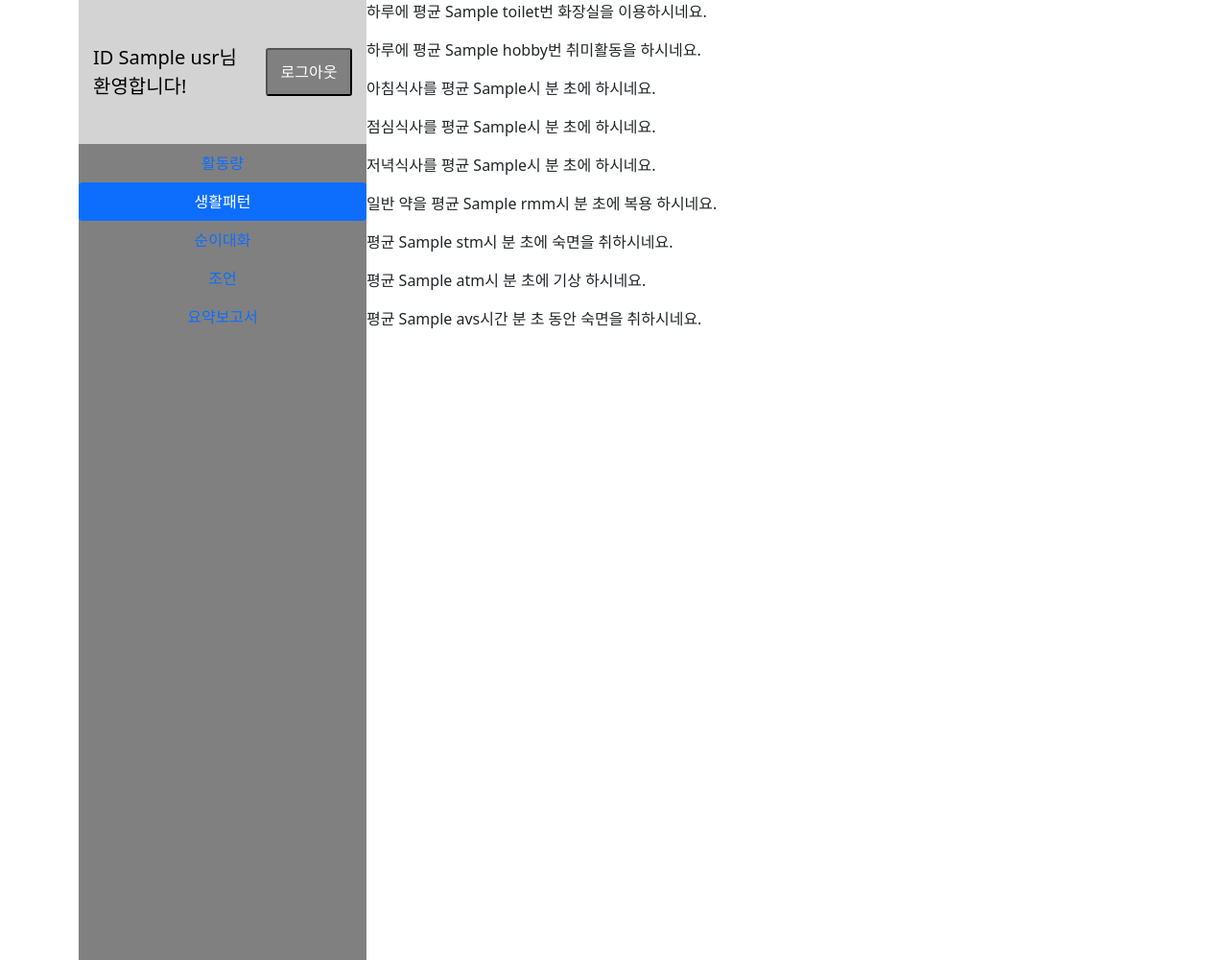
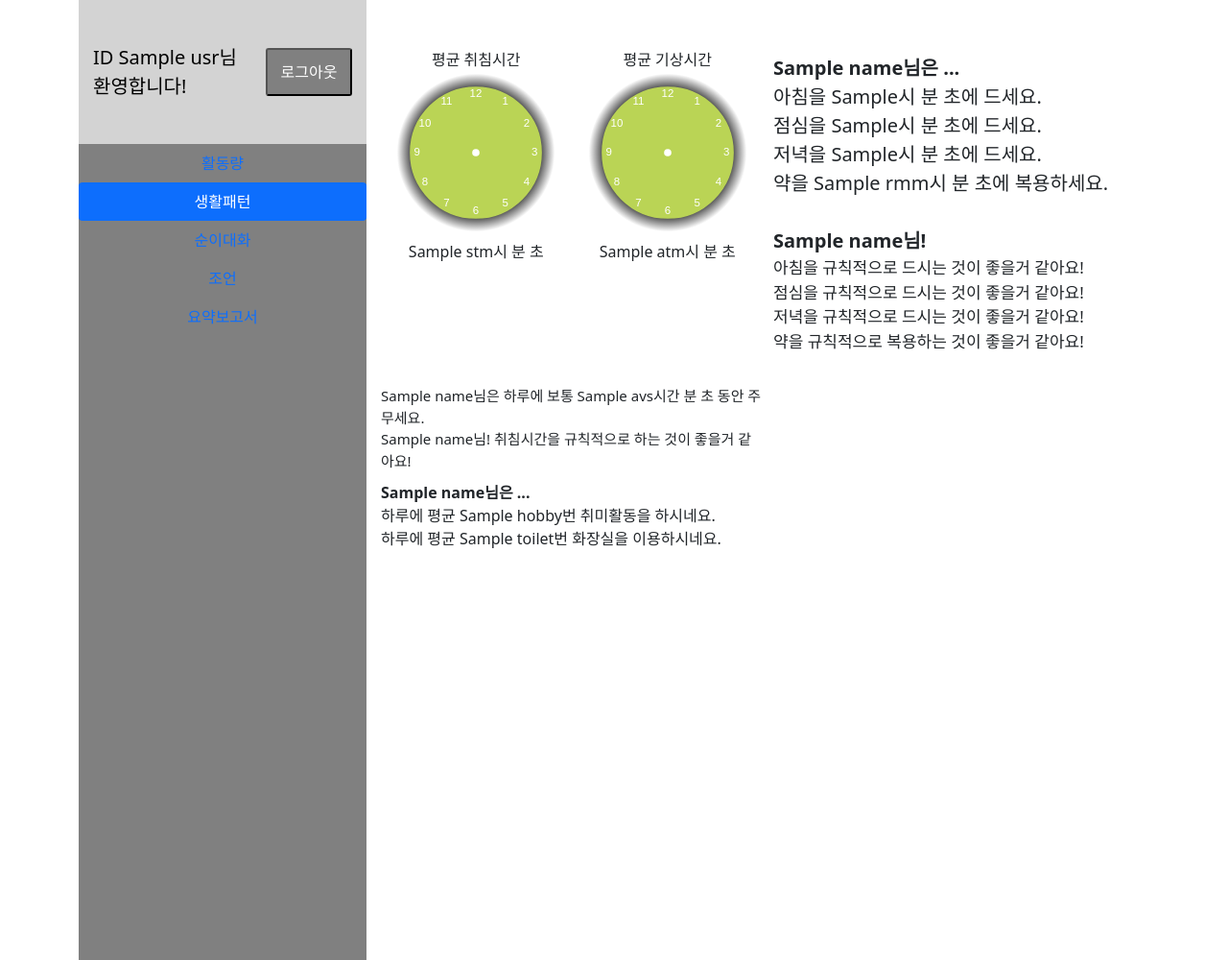
Before and after one commit to 2021-1-PL-termproject/PL, a Flask app: template src/flaskapp/templates/main.html in a window 1280 px wide, after a click on "생활패턴". Shown: the whole page at 96% size. Run offline with Flask 2, Linux system fonts and the light colour scheme; the template is opened without the code that fills it: most values are stand-ins (such as "Sample title", 1, 10 or a date in 2020).

Commit message:
change styling of 생활패턴

```diff
--- a/src/flaskapp/routes.py
+++ b/src/flaskapp/routes.py
@@ -54,6 +54,8 @@ def user(usr):
     goout = goOut(usr)
     gooutMean = goOutMean(usr)
 
+    # 생활패턴
+
     toilet = average_num_use(usr, '화장실 이용')
     hobby = average_num_use(usr, '취미활동')
     bm = mean_time_of_state(usr, '조식')
--- a/src/flaskapp/static/css/main.css
+++ b/src/flaskapp/static/css/main.css
@@ -1,8 +1,14 @@
 @charset "utf-8";
+
+html {
+  height: 100vh;
+  overflow: hidden;
+}
 
 .container {
   display: grid;
   grid-template-columns: 300px 1fr; /*전체 화면 분할*/
+  height: 100vh;
 }
 
 /*---사이드 바---*/
@@ -65,6 +71,80 @@ input[id*="open"] + label {
   position: relative;
 }
 
+.lifepattern{
+  position: relative;
+  margin-left: 10px;
+}
+
+.grid-container {
+  display: grid;
+  grid-template-columns: 1fr 1fr 2fr;
+  grid-template-rows: 4fr 1fr 3fr;
+  grid-gap: 1px;
+  padding: 5px;
+  height: 100vh;
+}
+
+.grid-container > div {
+  background-color: rgba(255, 255, 255, 0.8);
+  margin-top: 1px;
+}
+
+.item1 {
+  grid-column-start: 1;
+  grid-column-end: 2;
+  grid-row-start: 1;
+  grid-row-end: 2;
+  text-align: center;
+  padding: 20px 0;
+}
+
+.item2 {
+  grid-column-start: 2;
+  grid-column-end: 3;
+  grid-row-start: 1;
+  grid-row-end: 2;
+  text-align: center;
+  padding: 20px 0;
+}
+
+.item3 {
+  grid-column-start: 1;
+  grid-column-end: 3;
+  grid-row-start: 2;
+  grid-row-end: 3;
+  text-align: left;
+  font-size: 15px;
+  padding: 0px;
+}
+
+.item4 {
+  grid-column-start: 3;
+  grid-column-end: 4;
+  grid-row-start: 1;
+  grid-row-end: 4;
+  text-align: left;
+  font-size: 20px;
+  margin-left: 10px;
+  padding: 20px 0;
+}
+
+.item5 {
+  grid-column-start: 1;
+  grid-column-end: 3;
+  grid-row-start: 3;
+  grid-row-end: 4;
+  text-align: left;
+  padding: 0px;
+}
+
+.canvas, .canvas2 {
+  margin-top: 5px;
+}
+
+.mealadvice {
+  font-size: 17px;
+}
 /*---텍스트---*/
 .main-text {
   padding: 20px;
--- /dev/null
+++ b/src/flaskapp/static/js/clock1.js
@@ -0,0 +1,92 @@
+var canvas = document.getElementById("canvas");
+var ctx = canvas.getContext("2d");
+var radius = canvas.height / 2;
+ctx.translate(radius,radius);
+radius = radius * 0.90;
+drawClock()
+
+function drawClock(){
+  drawFace(ctx, radius);
+  drawNumbers(ctx, radius);
+  drawTime(ctx, radius);
+}
+
+function drawFace(ctx, radius){
+  var grad;
+
+  ctx.beginPath();
+  ctx.arc(0, 0, radius, 0, 2*Math.PI);
+  ctx.fillStyle = "#bad455";
+  ctx.fill();
+
+
+  grad = ctx.createRadialGradient(0, 0, radius*0.8, 0, 0, radius*1.35);
+  grad.addColorStop(0, '#000');
+  grad.addColorStop(0.5, '#FFF');
+  grad.addColorStop(1, '#FFF');
+  ctx.strokeStyle = grad;
+  ctx.lineWidth = radius*0.2;
+  ctx.stroke();
+
+  ctx.beginPath();
+  ctx.arc(0, 0, radius*0.05, 0, 2*Math.PI);
+  ctx.fillStyle = "white";
+  ctx.fill();
+}
+
+function drawNumbers(ctx, radius) {
+  var ang;
+  var num;
+  ctx.font = radius*0.15 + "px arial";
+  ctx.textBaseline="middle";
+  ctx.textAlign="center";
+  for(num= 1; num < 13; num++){
+    ang = num * Math.PI / 6;
+    ctx.rotate(ang);
+    ctx.translate(0, -radius*0.80);
+    ctx.rotate(-ang);
+    ctx.fillText(num.toString(), 0, 0);
+    ctx.rotate(ang);
+    ctx.translate(0, radius*0.80);
+    ctx.rotate(-ang);
+  }
+}
+
+function getHr() {
+    return hr;
+}
+
+function getMin() {
+    return min;
+}
+
+function getSec() {
+    return sec;
+}
+
+function drawTime(ctx, radius) {
+  var hour = getHr();
+  var minute = getMin();
+  var second = getSec();
+  //hour
+  hour=hour%12;
+  hour=(hour*Math.PI/6)+(minute*Math.PI/(6*60))+(second*Math.PI/(360*60));
+  drawHand(ctx, hour, radius*0.4, radius*0.07);
+  //minute
+  minute=(minute*Math.PI/30)+(second*Math.PI/(30*60));
+  drawHand(ctx, minute, radius*0.6, radius*0.07);
+  // second
+  second=(second*Math.PI/30);
+  drawHand(ctx, second, radius*0.75, radius*0.02);
+}
+
+function drawHand(ctx, pos, length, width) {
+    ctx.beginPath();
+    ctx.lineWidth = width;
+    ctx.lineCap = "round";
+    ctx.moveTo(0,0);
+    ctx.rotate(pos);
+    ctx.lineTo(0, -length);
+    ctx.stroke();
+    ctx.rotate(-pos);
+}
--- /dev/null
+++ b/src/flaskapp/static/js/clock2.js
@@ -0,0 +1,92 @@
+var canvas = document.getElementById("canvas2");
+var ctx = canvas.getContext("2d");
+var radius = canvas.height / 2;
+ctx.translate(radius,radius);
+radius = radius * 0.90;
+drawClock()
+
+function drawClock(){
+  drawFace(ctx, radius);
+  drawNumbers(ctx, radius);
+  drawTime(ctx, radius);
+}
+
+function drawFace(ctx, radius){
+  var grad;
+
+  ctx.beginPath();
+  ctx.arc(0, 0, radius, 0, 2*Math.PI);
+  ctx.fillStyle = "#bad455";
+  ctx.fill();
+
+
+  grad = ctx.createRadialGradient(0, 0, radius*0.8, 0, 0, radius*1.35);
+  grad.addColorStop(0, '#000');
+  grad.addColorStop(0.5, '#FFF');
+  grad.addColorStop(1, '#FFF');
+  ctx.strokeStyle = grad;
+  ctx.lineWidth = radius*0.2;
+  ctx.stroke();
+
+  ctx.beginPath();
+  ctx.arc(0, 0, radius*0.05, 0, 2*Math.PI);
+  ctx.fillStyle = "white";
+  ctx.fill();
+}
+
+function drawNumbers(ctx, radius) {
+  var ang;
+  var num;
+  ctx.font = radius*0.15 + "px arial";
+  ctx.textBaseline="middle";
+  ctx.textAlign="center";
+  for(num= 1; num < 13; num++){
+    ang = num * Math.PI / 6;
+    ctx.rotate(ang);
+    ctx.translate(0, -radius*0.80);
+    ctx.rotate(-ang);
+    ctx.fillText(num.toString(), 0, 0);
+    ctx.rotate(ang);
+    ctx.translate(0, radius*0.80);
+    ctx.rotate(-ang);
+  }
+}
+
+function getHr() {
+    return hr2;
+}
+
+function getMin() {
+    return min2;
+}
+
+function getSec() {
+    return sec2;
+}
+
+function drawTime(ctx, radius) {
+  var hour = getHr();
+  var minute = getMin();
+  var second = getSec();
+  //hour
+  hour=hour%12;
+  hour=(hour*Math.PI/6)+(minute*Math.PI/(6*60))+(second*Math.PI/(360*60));
+  drawHand(ctx, hour, radius*0.4, radius*0.07);
+  //minute
+  minute=(minute*Math.PI/30)+(second*Math.PI/(30*60));
+  drawHand(ctx, minute, radius*0.6, radius*0.07);
+  // second
+  second=(second*Math.PI/30);
+  drawHand(ctx, second, radius*0.75, radius*0.02);
+}
+
+function drawHand(ctx, pos, length, width) {
+    ctx.beginPath();
+    ctx.lineWidth = width;
+    ctx.lineCap = "round";
+    ctx.moveTo(0,0);
+    ctx.rotate(pos);
+    ctx.lineTo(0, -length);
+    ctx.stroke();
+    ctx.rotate(-pos);
+}
--- a/src/flaskapp/templates/main.html
+++ b/src/flaskapp/templates/main.html
@@ -42,69 +42,116 @@
             </div>
             <div class="tab-pane fade" id="v-pills-pattern" role="tabpanel" aria-labelledby="v-pills-pattern-tab">
                 <!-- 생활패턴 본문-->
-                <p>
-                    {% if toilet == 'No data' %}
-                        화장실 이용 기록이 없어요.
-                    {% else %}
-                        하루에 평균 {{toilet}}번 화장실을 이용하시네요.
-                    {% endif %}
-                </p>
-                <p>
-                    {% if hobby == 'No data' %}
-                        취미활동을 한 기록이 없어요.
-                    {% else %}
-                        하루에 평균 {{hobby}}번 취미활동을 하시네요.
-                    {% endif %}
-                </p>
-                <p>
-                    {% if bm == 'No data' %}
-                        아침식사 기록이 없어요.
-                    {% else %}
-                        아침식사를 평균 {{bm.split(':')[0]}}시 {{bm.split(':')[1]}}분 {{bm.split(':')[2]}}초에 하시네요.
-                    {% endif %}
-                </p>
-                <p>
-                    {% if lm == 'No data' %}
-                        점심식사 기록이 없어요.
-                    {% else %}
-                        점심식사를 평균 {{lm.split(':')[0]}}시 {{lm.split(':')[1]}}분 {{lm.split(':')[2]}}초에 하시네요.
-                    {% endif %}
-                </p>
-                <p>
-                    {% if dm == 'No data' %}
-                        저녁식사 기록이 없어요.
-                    {% else %}
-                        저녁식사를 평균 {{dm.split(':')[0]}}시 {{dm.split(':')[1]}}분 {{dm.split(':')[2]}}초에 하시네요.
-                    {% endif %}
-                </p>
-                <p>
-                    {% if rmm == 'No data' %}
-                        일반 약을 복용 기록이 없어요.
-                    {% else %}
-                        일반 약을 평균 {{rmm.split(':')[0]}}시 {{rmm.split(':')[1]}}분 {{rmm.split(':')[2]}}초에 복용 하시네요.
-                    {% endif %}
-                </p>
-                <p>
-                    {% if stm == 'No data' %}
-                        수면 기록이 없어요.
-                    {% else %}
-                        평균 {{stm.split(':')[0]}}시 {{stm.split(':')[1]}}분 {{stm.split(':')[2]}}초에 숙면을 취하시네요.
-                    {% endif %}
-                </p>
-                <p>
-                    {% if atm == 'No data' %}
-                        기상 기록이 없어요.
-                    {% else %}
-                        평균 {{atm.split(':')[0]}}시 {{atm.split(':')[1]}}분 {{atm.split(':')[2]}}초에 기상 하시네요.
-                    {% endif %}
-                </p>
-                <p>
-                    {% if avs == 'No data' %}
-                        pass
-                    {% else %}
-                        평균 {{avs.split(':')[0]}}시간 {{avs.split(':')[1]}}분 {{avs.split(':')[2]}}초 동안 숙면을 취하시네요.
-                    {% endif %}
-                </p>
+                <div class="lifepattern">
+                    <div class="grid-container">
+                        <div class="item1">
+                            <div class="sleep"><br>평균 취침시간</div>
+                            <canvas id="canvas" width="170" height="170">
+                                <script type="text/javascript">
+                                    var hr = {{ stm.split(':')[0] }}
+                                    var min = {{ stm.split(':')[1] }}
+                                    var sec = {{ stm.split(':')[2] }}
+                                </script>
+                            </canvas>
+                            <div class="stime">
+                                {{stm.split(':')[0]}}시 {{stm.split(':')[1]}}분 {{stm.split(':')[2]}}초
+                            </div>
+                        </div>
+                        <div class="item2">
+                            <div class="awake"><br>평균 기상시간</div>
+                            <canvas id="canvas2" width="170" height="170">
+                                <script type="text/javascript">
+                                    var hr2 = {{ atm.split(':')[0] }}
+                                    var min2 = {{ atm.split(':')[1] }}
+                                    var sec2 = {{ atm.split(':')[2] }}
+                                </script>
+                            </canvas>
+                            <div class="atime">
+                                {{atm.split(':')[0]}}시 {{atm.split(':')[1]}}분 {{atm.split(':')[2]}}초
+                            </div>
+                        </div>
+                        <div class="item3">
+                            <div class="aversleep">
+                                {{ name }}님은 하루에 보통 {{avs.split(':')[0]}}시간 {{avs.split(':')[1]}}분 {{avs.split(':')[2]}}초 동안 주무세요.
+                            </div>
+                            <div class="sleepadvice">
+                                <!-- 취침/기상시간 표준편차가 2시간 이상일 때 조언 -->
+                                {% if sts == 'No data' %}
+                                {% elif ats == 'No data' %}
+                                {% elif sts[0] != '0' and sts[0] != '1' %}
+                                    {{ name }}님! 취침시간을 규칙적으로 하는 것이 좋을거 같아요!
+                                {% elif ats[0] != '0' and ats[0] != '1' %}
+                                    {{ name }}님! 취침시간을 규칙적으로 하는 것이 좋을거 같아요!
+                                {% endif %}
+                            </div>
+                        </div>
+                        <div class="item4">
+                            <div class="meal">
+                                <br><b>{{name}}님은 ...</b><br>
+                                {% if bm == 'No data' %}
+                                    아침을 드신 기록이 없어요.<br>
+                                {% else %}
+                                    아침을 {{bm.split(':')[0]}}시 {{bm.split(':')[1]}}분 {{bm.split(':')[2]}}초에 드세요.<br>
+                                {% endif %}
+                                {% if lm == 'No data' %}
+                                    점심을 드신 기록이 없어요.<br>
+                                {% else %}
+                                    점심을 {{lm.split(':')[0]}}시 {{lm.split(':')[1]}}분 {{lm.split(':')[2]}}초에 드세요.<br>
+                                {% endif %}
+                                {% if dm == 'No data' %}
+                                    저녁을 드신 기록이 없어요.<br>
+                                {% else %}
+                                    저녁을 {{dm.split(':')[0]}}시 {{dm.split(':')[1]}}분 {{dm.split(':')[2]}}초에 드세요.<br>
+                                {% endif %}
+                                {% if rmm == 'No data' %}
+                                    약 복용 기록이 없어요.<br>
+                                {% else %}
+                                    약을 {{rmm.split(':')[0]}}시 {{rmm.split(':')[1]}}분 {{rmm.split(':')[2]}}초에 복용하세요.<br><br>
+                                {% endif %}
+                                <b>{{name}}님!</b><br>
+                                <div class="mealadvice">
+                                    <!-- 식사시간 표준편차가 1시간 이상일 때 조언 -->
+                                    {% if bs == 'No data' %}
+                                    {% elif bs[0] != '0' %}
+                                        아침을 규칙적으로 드시는 것이 좋을거 같아요!<br>
+                                    {% endif %}
+                                    {% if ls == 'No data' %}
+                                    {% elif ls[0] != '0' %}
+                                        점심을 규칙적으로 드시는 것이 좋을거 같아요!<br>
+                                    {% endif %}
+                                    {% if ds == 'No data' %}
+                                    {% elif ds[0] != '0' %}
+                                        저녁을 규칙적으로 드시는 것이 좋을거 같아요!<br>
+                                    {% endif %}
+                                    <!-- 일반 약 복용 표준편차가 1시간 이상일 때 조언 -->
+                                    {% if rms == 'No data' %}
+                                    {% elif rms[0] != '0' %}
+                                        약을 규칙적으로 복용하는 것이 좋을거 같아요!
+                                    {% endif %}
+                                </div>
+                            </div>
+                        </div>
+                        <div class="item5">
+                            <b>{{name}}님은 ...</b><br>
+                            {% if hobby == 'No data' %}
+                                취미활동을 한 기록이 없어요.<br>
+                            {% else %}
+                                하루에 평균 {{hobby}}번 취미활동을 하시네요.<br>
+                            {% endif %}
+                            {% if toilet == 'No data' %}
+                                화장실 이용 기록이 없어요.<br>
+                            {% else %}
+                                하루에 평균 {{toilet}}번 화장실을 이용하시네요.<br>
+                            {% endif %}
+                            <!-- 취미활동을 하루에 1번 이하로 하면 조언 -->
+                            {% if hobby == 'No data' %}
+                                {{name}}님! 취미활동을 하는 것이 좋겠어요!
+                            {% elif hobby[0] == 0 %}
+                                {{name}}님! 취미활동 빈도를 늘리는 것이 좋을거 같아요!
+                            {% endif %}
+                        </div>
+                    </div>
+                </div>
             </div>
             <div class="tab-pane fade" id="v-pills-AI" role="tabpanel" aria-labelledby="v-pills-AI-tab">
                 <!-- 순이 대화  본문-->
@@ -146,53 +193,7 @@
             </div>
             <div class="tab-pane fade" id="v-pills-advice" role="tabpanel" aria-labelledby="v-pills-advice-tab">
                 <!-- 조언 본문 -->
-                <p>
-                    <!-- 취미활동을 하루에 1번 이하로 하면 조언 -->
-                    {% if hobby == 'No data' %}
-                        취미활동을 하는 것이 좋겠어요!
-                    {% elif hobby[0] == 0 %}
-                        취미활동 빈도를 늘리는 것이 좋을거 같아요!
-                    {% endif %}
-                </p>
-                <p>
-                    <!-- 식사시간 표준편차가 1시간 이상일 때 조언 -->
-                    {% if bs == 'No data' %}
-                    {% elif bs[0] != '0' %}
-                        아침식사를 규칙적으로 하는 것이 좋을거 같아요!
-                    {% endif %}
-                </p>
-                <p>
-                    {% if ls == 'No data' %}
-                    {% elif ls[0] != '0' %}
-                        점심식사를 규칙적으로 하는 것이 좋을거 같아요!
-                    {% endif %}
-                </p>
-                <p>
-                    {% if ds == 'No data' %}
-                    {% elif ds[0] != '0' %}
-                        저녁식사를 규칙적으로 하는 것이 좋을거 같아요!
-                    {% endif %}
-                </p>
-                <p>
-                    <!-- 취침/기상시간 표준편차가 2시간 이상일 때 조언 -->
-                    {% if sts == 'No data' %}
-                    {% elif sts[0] != '0' and sts[0] != '1' %}
-                        취침시간을 규칙적으로 하는 것이 좋을거 같아요!
-                    {% endif %}
-                </p>
-                <p>
-                    {% if ats == 'No data' %}
-                    {% elif ats[0] != '0' and ats[0] != '1' %}
-                        기상시간을 규칙적으로 하는 것이 좋을거 같아요!
-                    {% endif %}
-                </p>
-                <p>
-                    <!-- 일반 약 복용 표준편차가 1시간 이상일 때 조언 -->
-                    {% if rms == 'No data' %}
-                    {% elif rms[0] != '0' %}
-                        약을 규칙적으로 복용하는 것이 좋을거 같아요!
-                    {% endif %}
-                </p>
+
                 <p> <!-- 순이 대화 -->
                     {% if (num_res - avg_res) < 0 %}
                         {{name}}님은 다른 사용자들보다 순이와 적게 대화하고 있어요. 순이와 더 많이 이야기해보시는 건 어떠세요? 순이도 재미있는 이야깃거리로 찾아갈게요.
@@ -214,5 +215,8 @@
         </div>
     </div>
     <script src="https://cdn.jsdelivr.net/npm/bootstrap@5.0.2/dist/js/bootstrap.bundle.min.js" integrity="sha384-MrcW6ZMFYlzcLA8Nl+NtUVF0sA7MsXsP1UyJoMp4YLEuNSfAP+JcXn/tWtIaxVXM" crossorigin="anonymous"></script>
+    <script type="text/javascript" src="static/js/main.js"></script>
+    <script type="text/javascript" src="static/js/clock1.js"></script>
+    <script type="text/javascript" src="static/js/clock2.js"></script>
 </body>
 </html>
```
Also changed, not shown: src/flaskapp/static/js/index.js (deleted), src/flaskapp/static/js/main.js (added).
